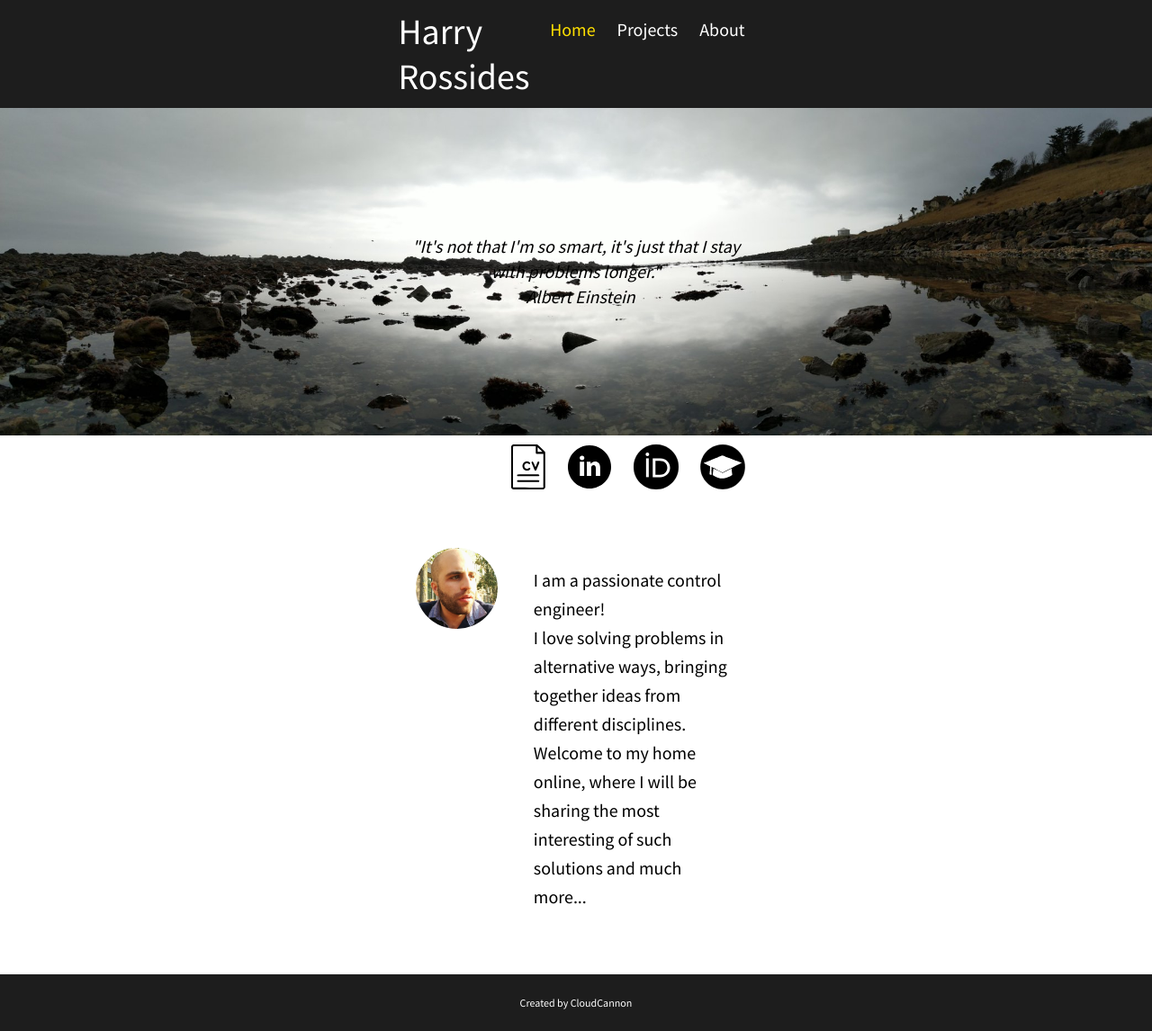
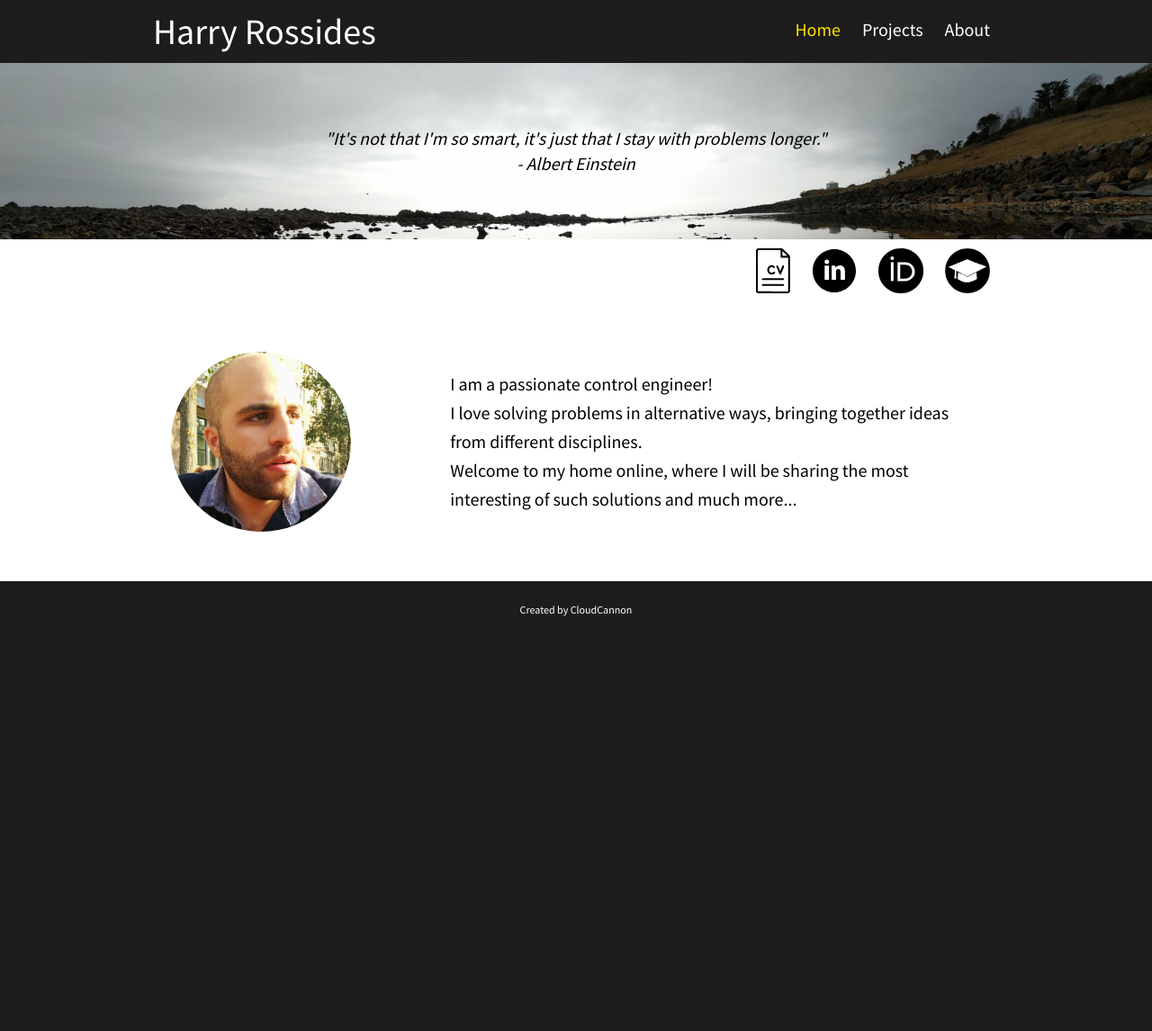
Before and after one commit to HarryRos/HarryRos.github.io, a Jekyll site: the page built from index.html, in a window 1280 px wide. Shown: the whole page at 90% size. Built offline with Jekyll 4.4.1, drawn with Linux system fonts in a browser that asks for light colours; after the commit the page ends 900 px from its top, so only the background shows below that.

Commit message:
Edit quote alignment

```diff
--- a/css/style.css
+++ b/css/style.css
@@ -41,7 +41,7 @@ img {
 
 div.container,
 div.small-container {
-	margin: 0 33%;
+	margin: 0 auto;
 	padding: 0 20px;
 }
 
@@ -111,7 +111,7 @@ div.content {
 }
 
 section.hero {
-	padding: 120px 0;
+	padding: 50px 0;
 }
 
 p.sub-text {
```
